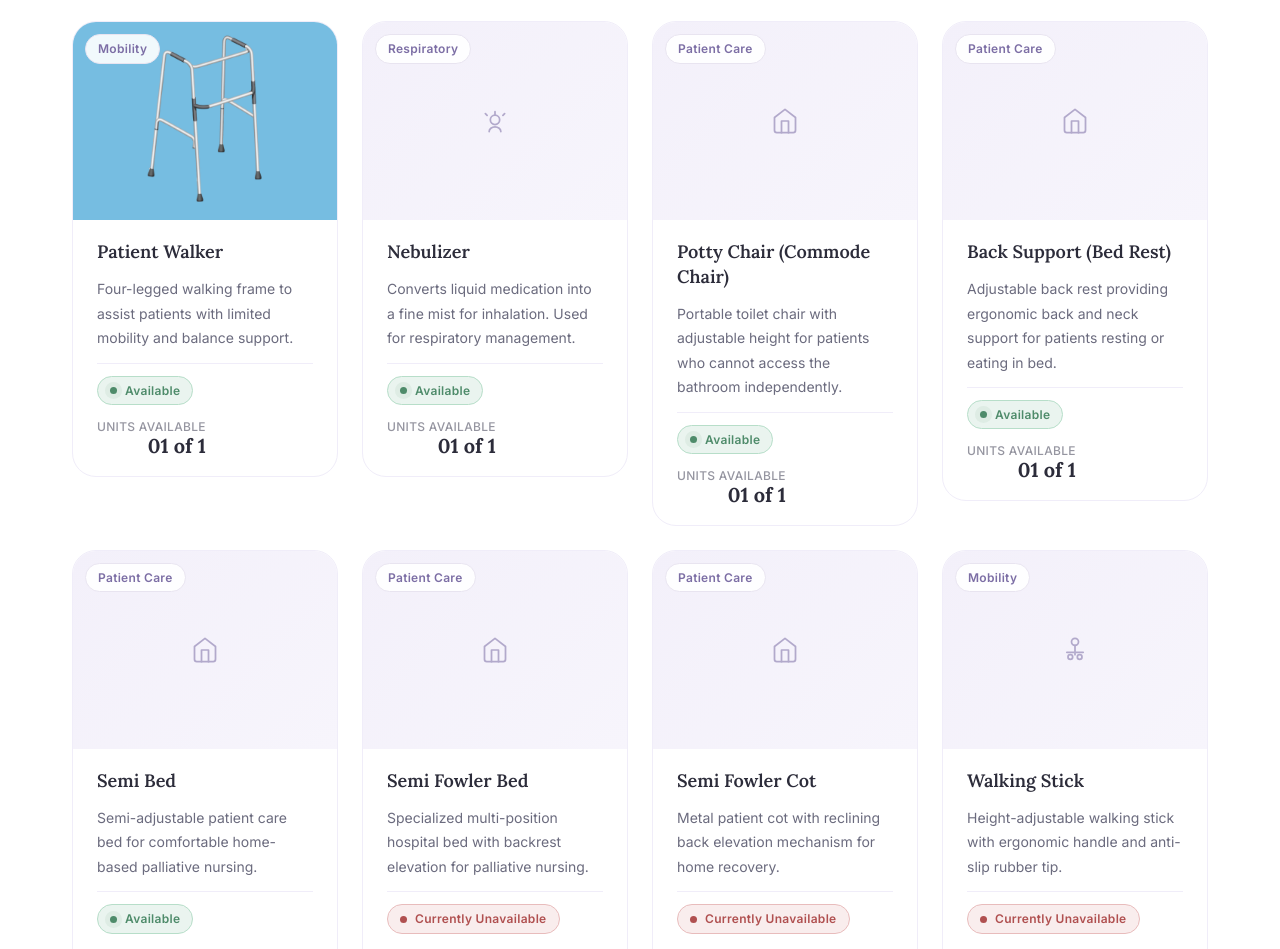
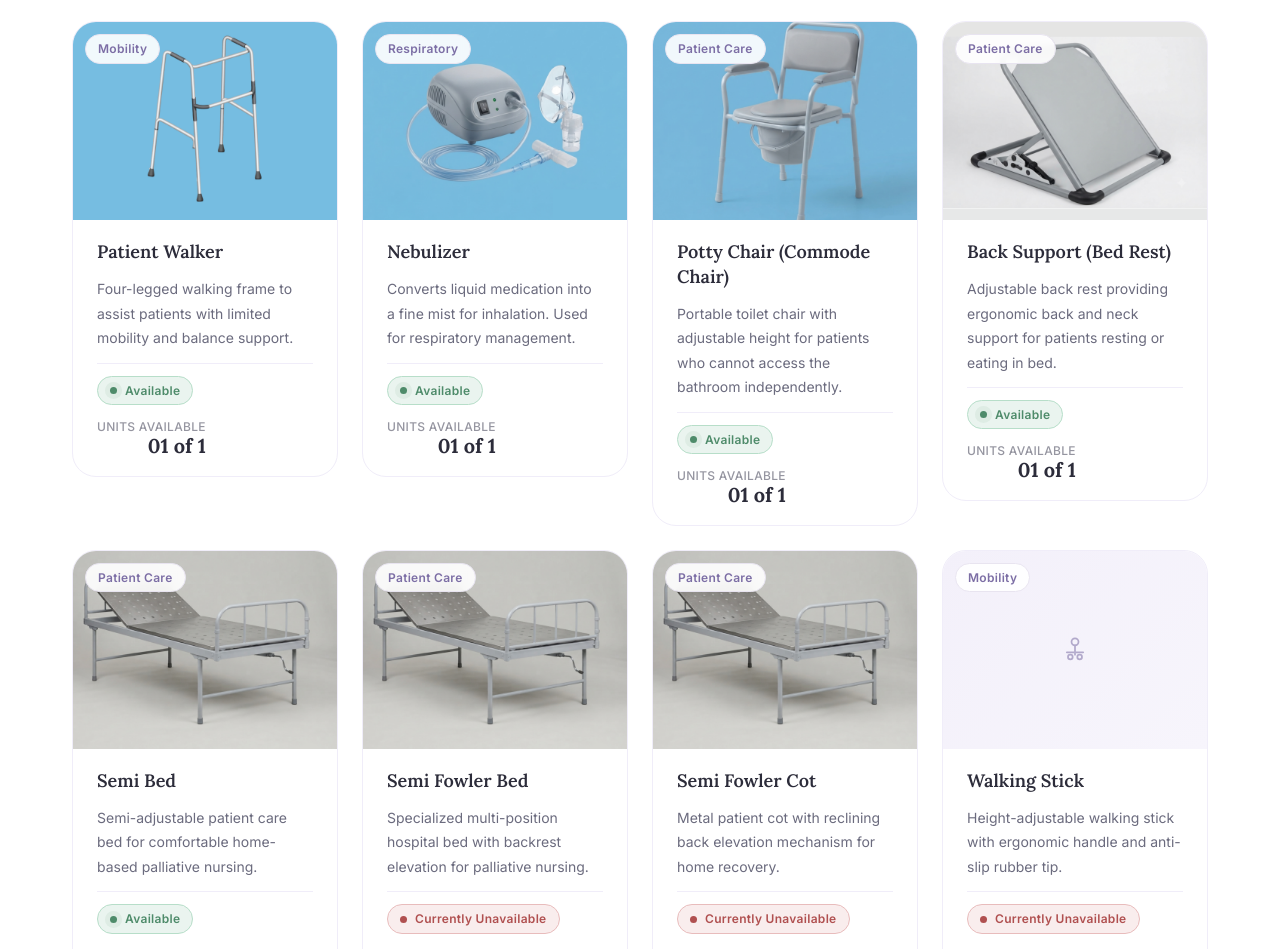
Before and after one commit to AnuragAxivo1765/NirvrithiCharitableTrust, a plain HTML site: page equipment.html in a window 1280 px wide. Shown: the part 1157-2106 px from the top of the page. Drawn offline with Linux system fonts and the light colour scheme.

Commit message:
more images

```diff
--- a/equipment.html
+++ b/equipment.html
@@ -115,11 +115,11 @@
 <div id="footer-root"></div>
 
 <!-- Scripts -->
-<script src="js/data/equipment.js?v=2.2"></script>
+<script src="js/data/equipment.js?v=2.3"></script>
 <script src="js/utils/animations.js"></script>
 <script src="js/components/navbar.js?v=2.1"></script>
 <script src="js/components/footer.js?v=2.1"></script>
-<script src="js/components/equipment-card.js?v=2.2"></script>
+<script src="js/components/equipment-card.js?v=2.3"></script>
 <script src="js/pages/equipment.js?v=2.1"></script>
 
 </body>
--- a/js/components/equipment-card.js
+++ b/js/components/equipment-card.js
@@ -29,8 +29,10 @@ function renderEquipmentCard(item) {
   const availLabel = item.available ? 'Available' : 'Currently Unavailable';
   const unitText   = item.available ? `${String(item.availableUnits).padStart(2, '0')} of ${item.totalUnits}` : '00';
 
+  const altText = item.alt || (item.creditMagnific ? `${item.name} image from Magnific` : item.name);
+
   const imgContent = item.image
-    ? `<img src="${item.image}" alt="${item.name} image from Magnific" class="equipment-card__img" loading="lazy" onerror="this.style.display='none'; if(this.nextElementSibling) this.nextElementSibling.style.display='flex';" />
+    ? `<img src="${item.image}" alt="${altText}" class="equipment-card__img" loading="lazy" onerror="this.style.display='none'; if(this.nextElementSibling) this.nextElementSibling.style.display='flex';" />
     <div class="equipment-card__img-placeholder" aria-hidden="true" style="display:none;">
       <div class="equipment-card__icon">${icon}</div>
     </div>`
--- a/js/data/equipment.js
+++ b/js/data/equipment.js
@@ -32,6 +32,7 @@ const EQUIPMENT_DATA = [
     description: "Provides supplemental oxygen for patients with respiratory conditions. For home-based oxygen therapy.",
     longDesc: "Portable oxygen concentrator that delivers concentrated oxygen to patients with breathing difficulties. Operates on household electricity, eliminating the need for heavy oxygen cylinders.",
     image: "assets/images/equipment/Oxygen_Concentrator.jpg",
+    creditMagnific: true,
     category: "Respiratory",
     available: true,
     availableUnits: 1,
@@ -45,6 +46,7 @@ const EQUIPMENT_DATA = [
     description: "Anti-decubitus alternating pressure air mattress to prevent bed sores in bedridden patients.",
     longDesc: "Medical-grade alternating pressure air mattress that prevents pressure ulcers (bed sores) in patients who are bedridden for extended periods.",
     image: "assets/images/equipment/Air_Mattress.jpg",
+    creditMagnific: true,
     category: "Patient Care",
     available: true,
     availableUnits: 2,
@@ -58,6 +60,7 @@ const EQUIPMENT_DATA = [
     description: "Standard foldable wheelchair for patients with limited mobility. Suitable for indoor and outdoor use.",
     longDesc: "Sturdy, foldable wheelchair suitable for both indoor and outdoor use. Helps patients maintain mobility and independence during palliative care.",
     image: "assets/images/equipment/Wheelchair.jpg",
+    creditMagnific: true,
     category: "Mobility",
     available: true,
     availableUnits: 2,
@@ -71,6 +74,7 @@ const EQUIPMENT_DATA = [
     description: "Digital automatic BP monitor for regular, convenient blood pressure monitoring at home.",
     longDesc: "An automatic digital blood pressure monitor that allows caregivers and patients to regularly monitor blood pressure levels at home.",
     image: "assets/images/equipment/BP_Monitor.jpg",
+    creditMagnific: true,
     category: "Monitoring",
     available: true,
     availableUnits: 2,
@@ -84,6 +88,7 @@ const EQUIPMENT_DATA = [
     description: "Four-legged walking frame to assist patients with limited mobility and balance support.",
     longDesc: "A sturdy four-legged walker that provides stability and support for patients with reduced mobility, preventing falls and encouraging safe movement.",
     image: "assets/images/equipment/Walker.png",
+    creditMagnific: true,
     category: "Mobility",
     available: true,
     availableUnits: 1,
@@ -96,7 +101,7 @@ const EQUIPMENT_DATA = [
     name: "Nebulizer",
     description: "Converts liquid medication into a fine mist for inhalation. Used for respiratory management.",
     longDesc: "An electrical nebulizer that turns liquid medication into a fine aerosol mist for easy inhalation, ideal for patients with respiratory conditions.",
-    image: null,
+    image: "assets/images/equipment/Nebulizer.png",
     category: "Respiratory",
     available: true,
     availableUnits: 1,
@@ -109,7 +114,7 @@ const EQUIPMENT_DATA = [
     name: "Potty Chair (Commode Chair)",
     description: "Portable toilet chair with adjustable height for patients who cannot access the bathroom independently.",
     longDesc: "A sturdy commode chair that provides a safe, accessible toilet facility for patients with limited mobility. Features adjustable height and a removable bucket for easy cleaning.",
-    image: null,
+    image: "assets/images/equipment/Potty_Chair.png",
     category: "Patient Care",
     available: true,
     availableUnits: 1,
@@ -122,7 +127,7 @@ const EQUIPMENT_DATA = [
     name: "Back Support (Bed Rest)",
     description: "Adjustable back rest providing ergonomic back and neck support for patients resting or eating in bed.",
     longDesc: "An adjustable multi-angle back support frame that allows bedridden patients to sit upright comfortably for meals, medication, or reading.",
-    image: null,
+    image: "assets/images/equipment/Back_Support.png",
     category: "Patient Care",
     available: true,
     availableUnits: 1,
@@ -135,7 +140,7 @@ const EQUIPMENT_DATA = [
     name: "Semi Bed",
     description: "Semi-adjustable patient care bed for comfortable home-based palliative nursing.",
     longDesc: "A semi-adjustable medical patient bed designed to support palliative care at home, making daily patient repositioning and nursing care manageable.",
-    image: null,
+    image: "assets/images/equipment/Semi_Fowler_Bed.png",
     category: "Patient Care",
     available: true,
     availableUnits: 1,
@@ -152,7 +157,7 @@ const EQUIPMENT_DATA = [
     name: "Semi Fowler Bed",
     description: "Specialized multi-position hospital bed with backrest elevation for palliative nursing.",
     longDesc: "Hospital-grade semi-fowler bed equipped with smooth mechanical backrest adjustment, side safety rails, and durable mattress support.",
-    image: null,
+    image: "assets/images/equipment/Semi_Fowler_Bed.png",
     category: "Patient Care",
     available: false,
     availableUnits: 0,
@@ -165,7 +170,7 @@ const EQUIPMENT_DATA = [
     name: "Semi Fowler Cot",
     description: "Metal patient cot with reclining back elevation mechanism for home recovery.",
     longDesc: "Sturdy metal palliative care cot with adjustable semi-fowler elevation, designed for compact home spaces and long-term comfort.",
-    image: null,
+    image: "assets/images/equipment/Semi_Fowler_Bed.png",
     category: "Patient Care",
     available: false,
     availableUnits: 0,
```
Also changed, not shown: index.html (+2 -2 lines), assets/images/equipment/Back_Support.png (added), assets/images/equipment/Nebulizer.png (added), assets/images/equipment/Potty_Chair.png (added), assets/images/equipment/Semi_Fowler_Bed.png (added).
